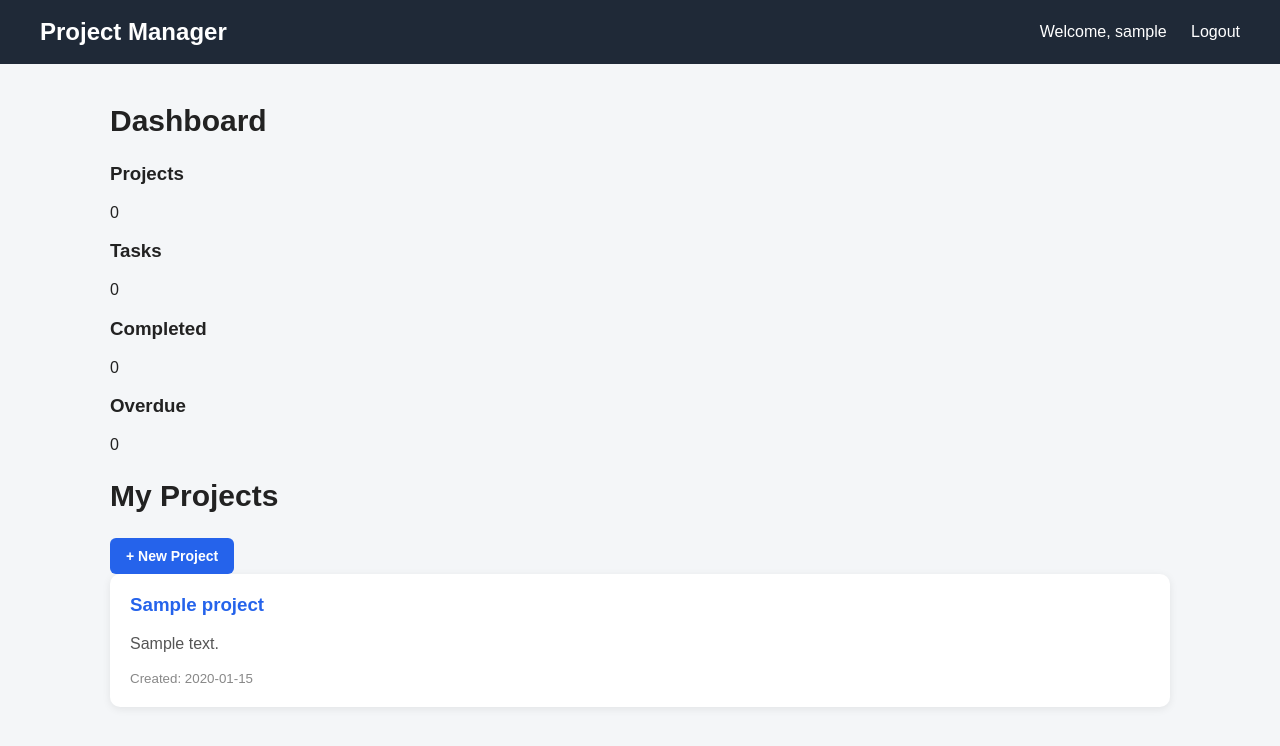
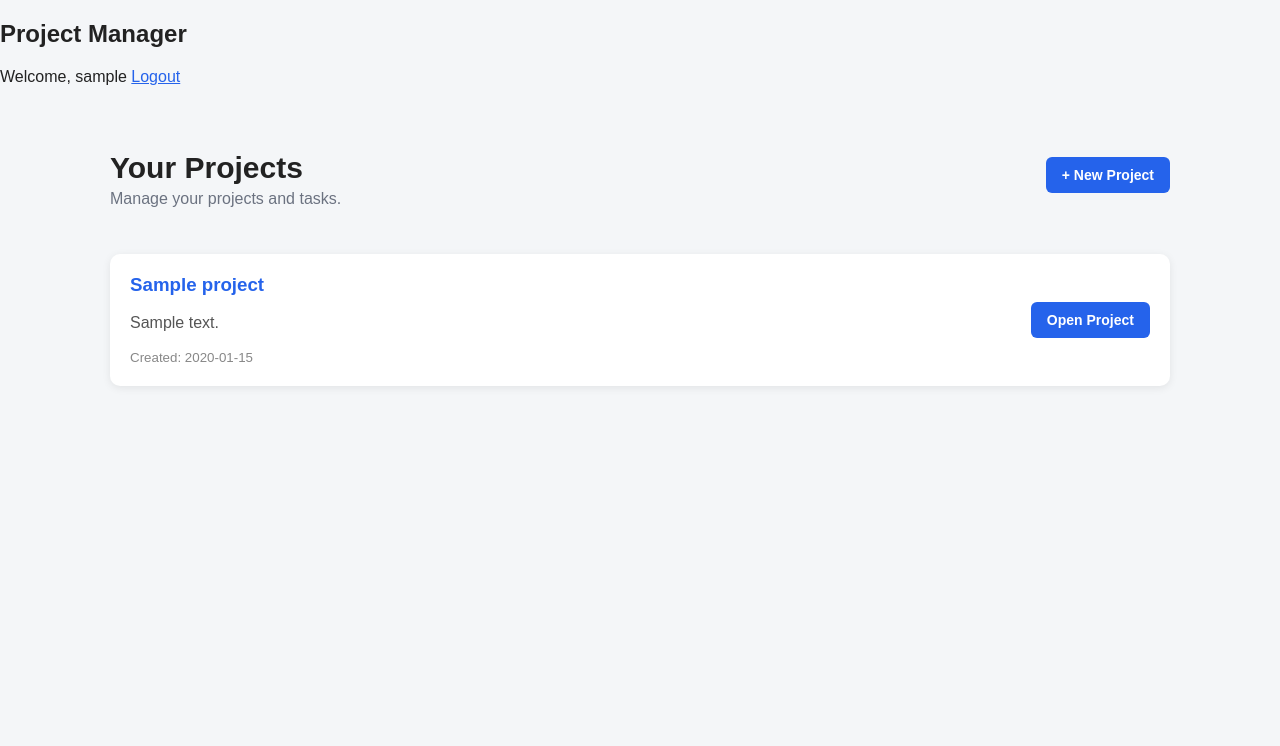
Before and after one commit to Cha-Luna-Star/ProjectManagement-WebApp, a Flask app: page /dashboard in a window 1280 px wide. Shown: the top 746 px of the page. Run offline with Flask 3, Linux system fonts and the light colour scheme; the visitor is signed in with stand-in values (Sample User, id 1); tables that the repository leaves empty hold one stand-in row (values such as "Sample post").

Commit message:
Organize CSS into separate stylesheets

```diff
--- a/static/style.css
+++ /dev/null
@@ -1,368 +0,0 @@
-/* =========================
-   GENERAL
-========================= */
-
-* {
-    box-sizing: border-box;
-}
-
-body {
-    margin: 0;
-    font-family: Arial, Helvetica, sans-serif;
-    background: #f4f6f8;
-    color: #222;
-}
-
-
-/* =========================
-   NAVBAR
-========================= */
-
-.navbar {
-    background: #1f2937;
-    color: white;
-    padding: 18px 40px;
-
-    display: flex;
-    align-items: center;
-    justify-content: space-between;
-}
-
-.navbar h1 {
-    margin: 0;
-    font-size: 24px;
-}
-
-.navbar a {
-    color: white;
-    text-decoration: none;
-    margin-left: 20px;
-}
-
-.navbar a:hover {
-    text-decoration: underline;
-}
-
-
-/* =========================
-   MAIN CONTENT
-========================= */
-
-.dashboard {
-    max-width: 1100px;
-    margin: 40px auto;
-    padding: 0 20px;
-}
-
-.dashboard h2 {
-    margin-bottom: 25px;
-    font-size: 30px;
-}
-
-
-/* =========================
-   BUTTONS
-========================= */
-
-button {
-    border: none;
-    border-radius: 6px;
-
-    padding: 10px 16px;
-
-    background: #2563eb;
-    color: white;
-
-    font-size: 14px;
-    font-weight: 600;
-
-    cursor: pointer;
-}
-
-button:hover {
-    background: #1d4ed8;
-}
-
-
-/* =========================
-   PROJECT CARDS
-========================= */
-
-.project-card {
-    background: white;
-
-    border-radius: 10px;
-
-    padding: 20px;
-    margin-bottom: 16px;
-
-    box-shadow: 0 2px 8px rgba(0, 0, 0, 0.08);
-
-    transition: transform 0.2s, box-shadow 0.2s;
-}
-
-.project-card:hover {
-    transform: translateY(-2px);
-
-    box-shadow:
-        0 5px 15px rgba(0, 0, 0, 0.12);
-}
-
-.project-card h3 {
-    margin-top: 0;
-}
-
-.project-card h3 a {
-    color: #2563eb;
-    text-decoration: none;
-}
-
-.project-card h3 a:hover {
-    text-decoration: underline;
-}
-
-.project-card p {
-    color: #555;
-}
-
-.project-card small {
-    color: #888;
-}
-
-
-/* =========================
-   TASK CARDS
-========================= */
-
-.task-list {
-    margin-top: 20px;
-}
-
-.task-card {
-    background: white;
-
-    border-radius: 10px;
-
-    padding: 20px;
-
-    margin-bottom: 15px;
-
-    box-shadow:
-        0 2px 8px rgba(0, 0, 0, 0.08);
-}
-
-.task-card h3 {
-    margin-top: 0;
-    margin-bottom: 10px;
-}
-
-.task-card p {
-    color: #555;
-}
-
-.task-card small {
-    color: #888;
-}
-
-
-/* =========================
-   STATUS / PRIORITY
-========================= */
-
-.status-badge,
-.priority-badge {
-    display: inline-block;
-
-    padding: 5px 10px;
-
-    border-radius: 20px;
-
-    font-size: 12px;
-
-    font-weight: bold;
-}
-
-
-/* =========================
-   TASK FILTERS
-========================= */
-
-.task-filters {
-    background: white;
-
-    padding: 15px;
-
-    border-radius: 10px;
-
-    margin: 20px 0;
-}
-
-.task-filters p {
-    font-weight: bold;
-    margin-bottom: 8px;
-}
-
-.task-filters a {
-    text-decoration: none;
-    margin-right: 5px;
-}
-
-.task-filters button {
-    background: #e5e7eb;
-    color: #374151;
-}
-
-.task-filters button:hover {
-    background: #d1d5db;
-}
-
-
-/* =========================
-   TASK COUNTS
-========================= */
-
-.task-counts {
-    display: flex;
-    gap: 15px;
-
-    margin: 20px 0;
-
-    flex-wrap: wrap;
-}
-
-.task-counts span {
-    background: white;
-
-    padding: 12px 18px;
-
-    border-radius: 8px;
-
-    box-shadow:
-        0 2px 6px rgba(0, 0, 0, 0.06);
-
-    font-size: 14px;
-}
-
-
-/* =========================
-   FORMS
-========================= */
-
-form {
-    background: white;
-
-    padding: 25px;
-
-    border-radius: 10px;
-
-    box-shadow:
-        0 2px 8px rgba(0, 0, 0, 0.08);
-}
-
-form div {
-    margin-bottom: 20px;
-}
-
-label {
-    display: block;
-
-    font-weight: 600;
-
-    margin-bottom: 7px;
-}
-
-input,
-textarea,
-select {
-    width: 100%;
-
-    padding: 11px;
-
-    border: 1px solid #d1d5db;
-
-    border-radius: 6px;
-
-    font-size: 14px;
-
-    font-family: inherit;
-}
-
-input:focus,
-textarea:focus,
-select:focus {
-    outline: none;
-
-    border-color: #2563eb;
-
-    box-shadow:
-        0 0 0 2px rgba(37, 99, 235, 0.15);
-}
-
-
-/* =========================
-   DELETE BUTTON
-========================= */
-
-.task-card form {
-    display: inline;
-
-    padding: 0;
-
-    margin: 0;
-
-    box-shadow: none;
-
-    background: transparent;
-}
-
-.task-card form button {
-    background: #dc2626;
-}
-
-.task-card form button:hover {
-    background: #b91c1c;
-}
-
-
-/* =========================
-   LINKS
-========================= */
-
-a {
-    color: #2563eb;
-}
-
-
-/* =========================
-   MOBILE
-========================= */
-
-@media (max-width: 700px) {
-
-    .navbar {
-        padding: 15px 20px;
-
-        flex-direction: column;
-
-        gap: 10px;
-
-        align-items: flex-start;
-    }
-
-    .navbar a {
-        margin-left: 0;
-    }
-
-    .dashboard {
-        margin-top: 25px;
-    }
-
-    .task-counts {
-        flex-direction: column;
-    }
-
-    .task-counts span {
-        width: 100%;
-    }
-
-}
--- a/templates/dashboard.html
+++ b/templates/dashboard.html
@@ -1,62 +1,64 @@
 <!DOCTYPE html>
 <html lang="en">
+
 <head>
     <meta charset="UTF-8">
-    <meta name="viewport" content="width=device-width, initial-scale=1.0">
-    <title>Dashboard - Project Manager</title>
-    <link rel="stylesheet" href="{{ url_for('static', filename='style.css') }}">
+
+    <meta name="viewport"
+          content="width=device-width, initial-scale=1.0">
+
+    <title>Dashboard</title>
+
+    <link rel="stylesheet"
+    href="{{ url_for('static', filename='css/base.css') }}">
+
+    <link rel="stylesheet"
+        href="{{ url_for('static', filename='css/navbar.css') }}">
+
+    <link rel="stylesheet"
+        href="{{ url_for('static', filename='css/dashboard.css') }}">
+
+    <link rel="stylesheet"
+        href="{{ url_for('static', filename='css/responsive.css') }}">
 </head>
 
 <body>
 
     <nav class="navbar">
+
         <h1>Project Manager</h1>
 
         <div>
             <span>Welcome, {{ username }}</span>
-            <a href="{{ url_for('logout') }}">Logout</a>
+
+            <a href="{{ url_for('logout') }}">
+                Logout
+            </a>
         </div>
+
     </nav>
 
 
     <main class="dashboard">
 
-        <h2>Dashboard</h2>
+        <div class="page-header">
 
-        <div class="stats">
+            <div>
+                <h2>Your Projects</h2>
 
-            <div class="card">
-                <h3>Projects</h3>
-                <p>0</p>
+                <p>
+                    Manage your projects and tasks.
+                </p>
             </div>
 
-            <div class="card">
-                <h3>Tasks</h3>
-                <p>0</p>
-            </div>
-
-            <div class="card">
-                <h3>Completed</h3>
-                <p>0</p>
-            </div>
-
-            <div class="card">
-                <h3>Overdue</h3>
-                <p>0</p>
-            </div>
+            <a href="{{ url_for('create_project') }}">
+                <button>
+                    + New Project
+                </button>
+            </a>
 
         </div>
 
-
-        <section class="projects-section">
-
-            <div class="section-header">
-                <h2>My Projects</h2>
-
-                <a href="{{ url_for('create_project') }}">
-                    <button>+ New Project</button>
-                </a>
-            </div>
 
         <div class="project-list">
 
@@ -66,13 +68,20 @@
 
                     <div class="project-card">
 
+                        <div class="project-card-content">
+
                             <h3>
-                            <a href="{{ url_for('project', project_id=project['id']) }}">
+                                <a href="{{ url_for(
+                                    'project',
+                                    project_id=project['id']
+                                ) }}">
                                     {{ project["name"] }}
                                 </a>
                             </h3>
 
-                        <p>{{ project["description"] }}</p>
+                            <p>
+                                {{ project["description"] }}
+                            </p>
 
                             <small>
                                 Created: {{ project["created_at"] }}
@@ -80,19 +89,43 @@
 
                         </div>
 
+                        <a href="{{ url_for(
+                            'project',
+                            project_id=project['id']
+                        ) }}">
+                            <button type="button">
+                                Open Project
+                            </button>
+                        </a>
+
+                    </div>
+
                 {% endfor %}
 
             {% else %}
 
-                    <p>No projects yet.</p>
+                <div class="empty-state">
+
+                    <h3>No projects yet</h3>
+
+                    <p>
+                        Create your first project to get started.
+                    </p>
+
+                    <a href="{{ url_for('create_project') }}">
+                        <button>
+                            + Create Project
+                        </button>
+                    </a>
+
+                </div>
 
             {% endif %}
 
         </div>
 
-        </section>
-
     </main>
 
 </body>
+
 </html>
```
Also changed, not shown: templates/create_project.html (+10 -1 lines), templates/create_task.html (+10 -1 lines), templates/edit_project.html (+10 -1 lines), templates/edit_task.html (+10 -1 lines), templates/login.html (+65 -18 lines), templates/project.html (+14 -1 lines), templates/register.html (+65 -18 lines), static/css/forms.css (renamed from static/css/form.css), static/css/tasks.css (renamed from static/css/task.css). Lines whose indentation alone changed are shown as unchanged.
